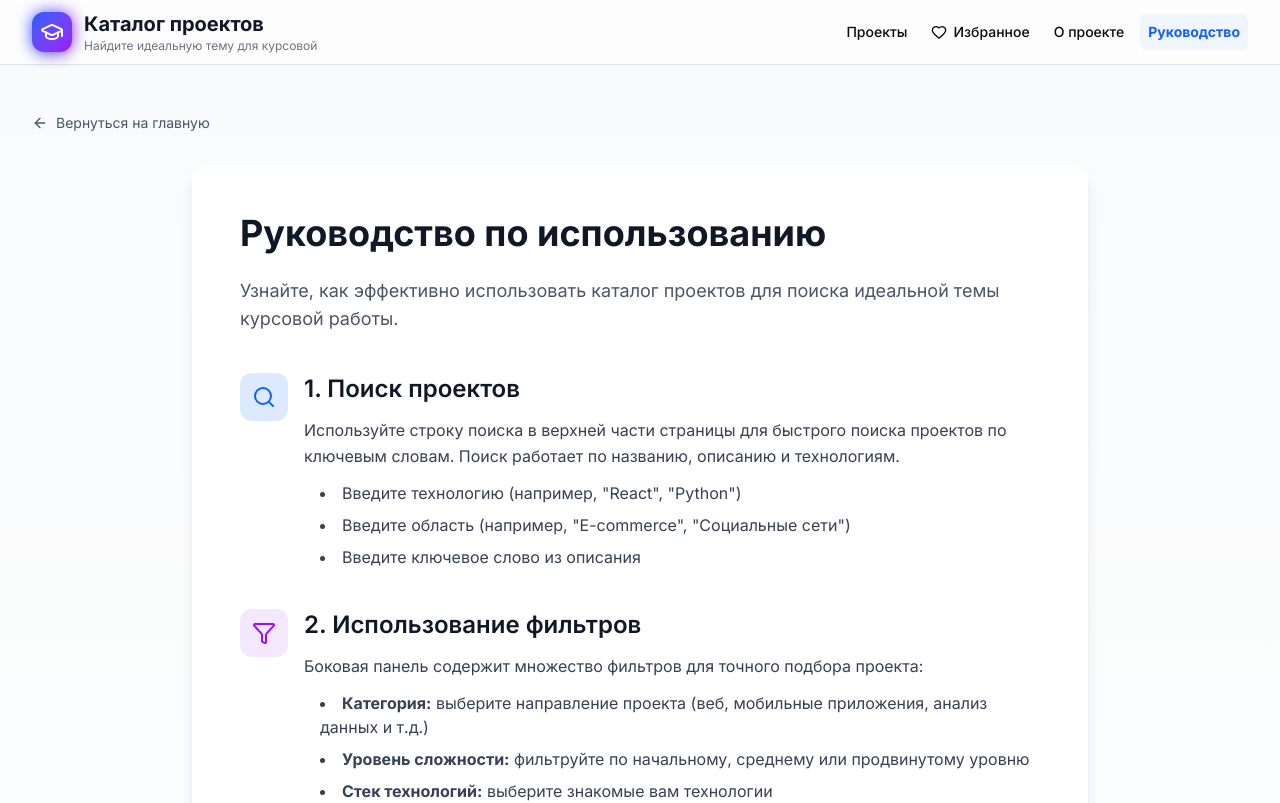
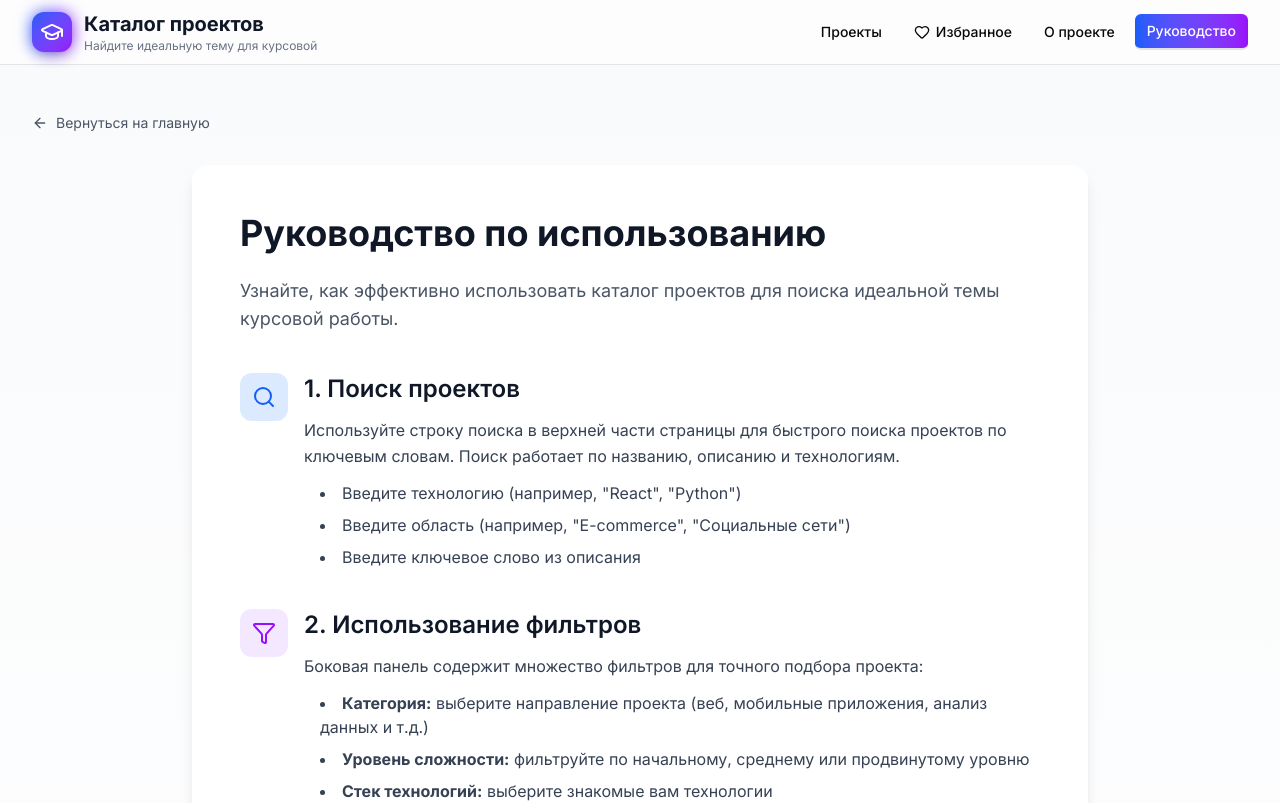
Before and after one commit to nggurbanov/course_project_discovery, a React (Vite) app: page /course_project_discovery/guide in a window 1280 px wide. Shown: the top 803 px of the page. Built offline with nearby package versions, Linux system fonts and the light colour scheme.

Commit message:
refactor: Redesign mobile navigation and fix build error

```diff
--- a/src/components/Header.tsx
+++ b/src/components/Header.tsx
@@ -11,6 +11,7 @@ import {
   DrawerClose,
 } from './ui/drawer';
 import { cn } from '../lib/utils';
+import { Separator } from './ui/separator';
 
 export const Header = () => {
   const location = useLocation();
@@ -22,19 +23,44 @@ export const Header = () => {
   const isGuide = location.pathname === '/guide';
 
   const renderNavLinks = (isMobile = false) => {
-    const linkClass = (isActive: boolean) => cn(
-      "w-full text-left justify-start p-4",
-      !isMobile && "w-auto p-2",
-      isActive ? "font-bold text-blue-600 bg-blue-50" : "hover:bg-gray-100"
-    );
+    if (isMobile) {
+      const mobileLinkClass = (isActive: boolean) => cn(
+        "flex items-center w-full p-3 rounded-lg text-base font-medium transition-colors",
+        isActive ? "bg-blue-50 text-blue-700" : "text-gray-700 hover:bg-gray-50"
+      );
 
+      return (
+        <>
+          <Link to="/projects" className={mobileLinkClass(isProjects)} onClick={() => setIsMenuOpen(false)}>
+            Проекты
+          </Link>
+          <Link to="/favorites" className={mobileLinkClass(isFavorites)} onClick={() => setIsMenuOpen(false)}>
+            <Heart className={`w-5 h-5 mr-3 ${isFavorites ? 'fill-current text-pink-600' : ''}`} />
+            <span>Избранное</span>
+            {favoritesCount > 0 && (
+              <Badge className={cn("ml-auto text-xs", isFavorites ? 'bg-blue-100 text-blue-700' : 'bg-pink-100 text-pink-700')}>
+                {favoritesCount}
+              </Badge>
+            )}
+          </Link>
+          <Link to="/about" className={mobileLinkClass(isAbout)} onClick={() => setIsMenuOpen(false)}>
+            О проекте
+          </Link>
+          <Link to="/guide" className={mobileLinkClass(isGuide)} onClick={() => setIsMenuOpen(false)}>
+            Руководство
+          </Link>
+        </>
+      );
+    }
+
+    // Desktop links remain unchanged
     return (
       <>
         <Button
           asChild
           variant="ghost"
           size="sm"
-          className={linkClass(isProjects)}
+          className={isProjects ? "bg-gradient-to-r from-blue-600 to-purple-600 text-white hover:from-blue-700 hover:to-purple-700 border-b-2 border-blue-700" : "hover:bg-gray-100"}
         >
           <Link to="/projects">
             Проекты
@@ -44,16 +70,13 @@ export const Header = () => {
           asChild
           variant="ghost"
           size="sm"
-          className={linkClass(isFavorites)}
+          className={isFavorites ? "bg-gradient-to-r from-pink-600 to-red-600 text-white hover:from-pink-700 hover:to-red-700 border-b-2 border-pink-700" : "hover:bg-gray-100"}
         >
           <Link to="/favorites" className="flex items-center space-x-1.5">
             <Heart className={`w-4 h-4 ${isFavorites ? 'fill-current' : ''}`} />
             <span>Избранное</span>
             {favoritesCount > 0 && (
-              <Badge className={cn(
-                "ml-1 text-xs px-1.5 py-0 min-w-[20px] h-5",
-                isFavorites ? 'bg-blue-100 text-blue-700' : 'bg-pink-100 text-pink-700'
-              )}>
+              <Badge className={`ml-1 ${isFavorites ? 'bg-white/20 text-white hover:bg-white/30' : 'bg-pink-100 text-pink-700 hover:bg-pink-200'} text-xs px-1.5 py-0 min-w-[20px] h-5`}>
                 {favoritesCount}
               </Badge>
             )}
@@ -63,7 +86,7 @@ export const Header = () => {
           asChild
           variant="ghost"
           size="sm"
-          className={linkClass(isAbout)}
+          className={isAbout ? "bg-gradient-to-r from-blue-600 to-purple-600 text-white hover:from-blue-700 hover:to-purple-700 border-b-2 border-blue-700" : "hover:bg-gray-100"}
         >
           <Link to="/about">
             О проекте
@@ -73,14 +96,14 @@ export const Header = () => {
           asChild
           variant="ghost"
           size="sm"
-          className={linkClass(isGuide)}
+          className={isGuide ? "bg-gradient-to-r from-blue-600 to-purple-600 text-white hover:from-blue-700 hover:to-purple-700 border-b-2 border-blue-700" : "hover:bg-gray-100"}
         >
           <Link to="/guide">
             Руководство
           </Link>
         </Button>
       </>
-    )
+    );
   };
 
   return (
@@ -116,17 +139,18 @@ export const Header = () => {
                   <Menu className="w-6 h-6" />
                 </Button>
               </DrawerTrigger>
-              <DrawerContent className="h-full w-3/4 max-w-sm">
-                <div className="p-4">
-                  <DrawerClose asChild className="mb-4">
-                     <Button variant="ghost" size="icon" className="absolute top-4 right-4">
+              <DrawerContent className="h-full w-3/4 max-w-xs bg-white">
+                <div className="flex items-center justify-between p-4 border-b">
+                   <h2 className="text-lg font-semibold">Навигация</h2>
+                  <DrawerClose asChild>
+                     <Button variant="ghost" size="icon">
                       <X className="w-6 h-6" />
                     </Button>
                   </DrawerClose>
-                  <nav className="flex flex-col space-y-2 mt-12">
-                    {renderNavLinks(true)}
-                  </nav>
                 </div>
+                <nav className="flex flex-col space-y-2 p-4">
+                  {renderNavLinks(true)}
+                </nav>
               </DrawerContent>
             </Drawer>
           </div>
```
